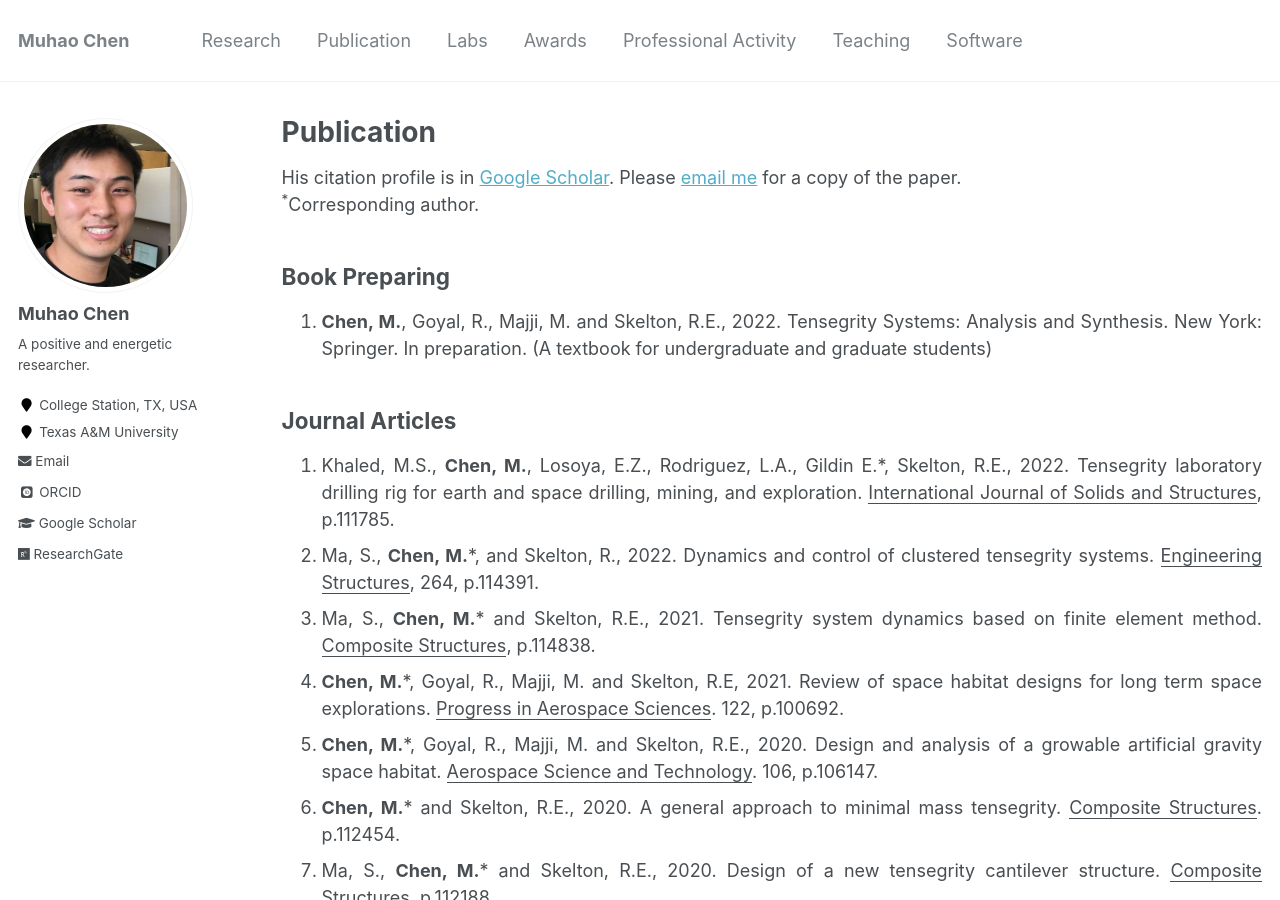
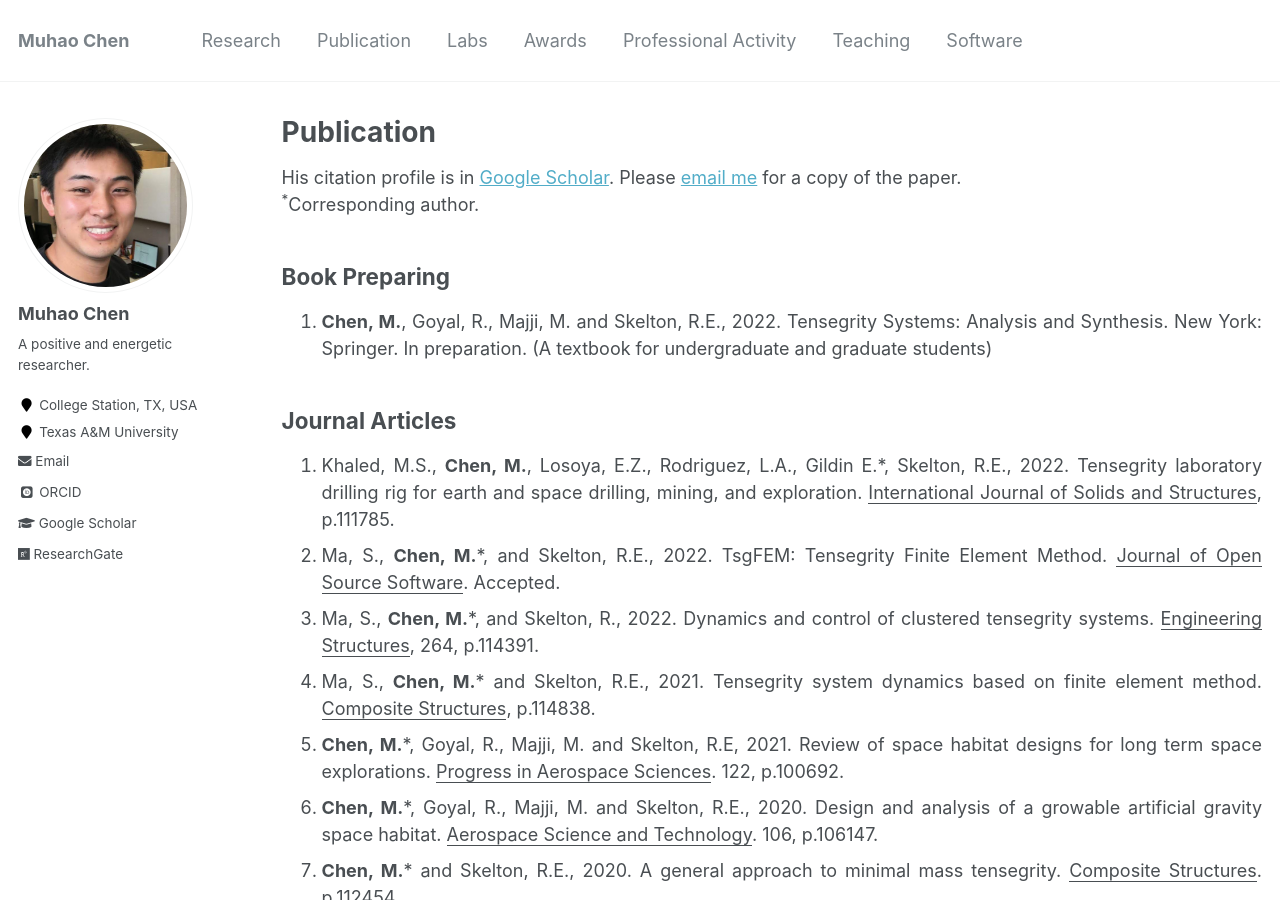
Before and after one commit to Muhao-Chen/muhao-chen.github.io, a Jekyll site: the page built from _pages/publication.md, in a window 1280 px wide and 900 px high. Built offline with Jekyll 4.4.1, drawn with Linux system fonts in a browser that asks for light colours; some web fonts are replaced; some of the changed text lies outside the part shown.

Commit message:
Update publication.md

```diff
--- a/_pages/publication.md
+++ b/_pages/publication.md
@@ -17,6 +17,7 @@ His citation profile is in [Google Scholar](https://scholar.google.com/citations
 
 ## Journal Articles
 1. Khaled, M.S., **Chen, M.**, Losoya, E.Z., Rodriguez, L.A., Gildin E.*, Skelton, R.E., 2022. Tensegrity laboratory drilling rig for earth and space drilling, mining, and exploration. <u>International Journal of Solids and Structures</u>, p.111785.
+1. Ma, S., **Chen, M.***, and Skelton, R.E., 2022. TsgFEM: Tensegrity Finite Element Method. <u>Journal of Open Source Software</u>. Accepted.
 1. Ma, S., **Chen, M.***, and Skelton, R., 2022. Dynamics and control of clustered tensegrity systems. <u>Engineering Structures</u>, 264, p.114391.
 1. Ma, S., **Chen, M.*** and Skelton, R.E., 2021. Tensegrity system dynamics based on finite element method. <u>Composite Structures</u>, p.114838.
 1. **Chen, M.***, Goyal, R., Majji, M. and Skelton, R.E, 2021. Review of space habitat designs for long term space explorations. <u>Progress in Aerospace Sciences</u>. 122, p.100692.
@@ -25,7 +26,6 @@ His citation profile is in [Google Scholar](https://scholar.google.com/citations
 1. Ma, S., **Chen, M.*** and Skelton, R.E., 2020. Design of a new tensegrity cantilever structure. <u>Composite Structures</u>, p.112188.
 1. Goyal, R.*, **Chen, M.**, Majji, M. and Skelton, R.E., 2020. Gyroscopic Tensegrity Robots. <u>IEEE Robotics and Automation Letters</u>. 5(2), pp.1239-1246.
 1. **Chen, M.***, Liu, J. and Skelton, R.E., 2020. Design and control of tensegrity morphing airfoils. <u>Mechanics Research Communications</u>. 103, p.103480.
-
 1. Goyal, R.*, **Chen, M.**, Majji, M. and Skelton, R., 2019. MOTES: Modeling of Tensegrity Structures. <u>Journal of Open Source Software</u>. 4(42), p.1613.
 
 ## Conference Papers
```
Also changed, not shown: other parts of _pages/publication.md (+0 -1 lines).
